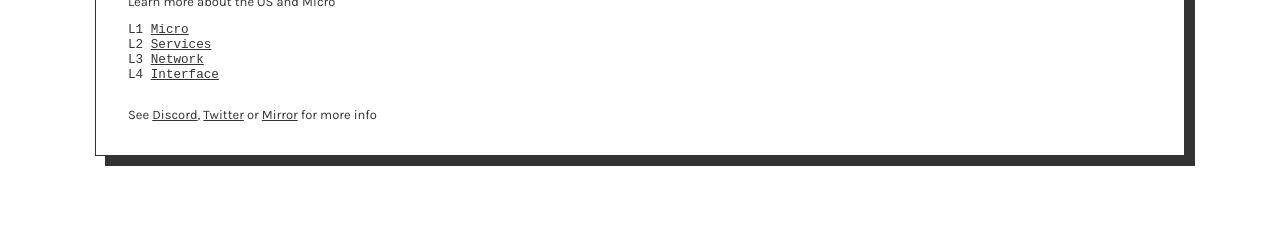
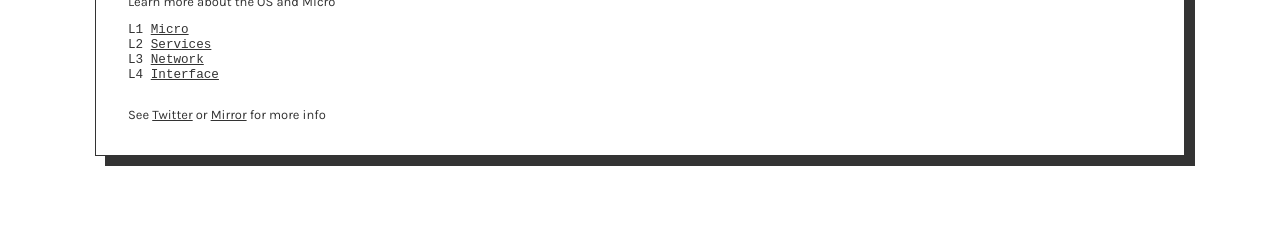
Before and after one commit to muxyz/website, a Jekyll site: the page built from index.md, in a window 1280 px wide. Shown: the part 812-1055 px from the top of the page. Built offline with Jekyll 4.4.1, drawn with Linux system fonts in a browser that asks for light colours.

Commit message:
Update index.md

```diff
--- a/index.md
+++ b/index.md
@@ -87,6 +87,6 @@
 </ul>
 
 <footer>
-See <a href="https://discord.gg/XNajyvr5Gj">Discord</a>, <a href="https://twitter.com/mudotxyz">Twitter</a>
+See <a href="https://twitter.com/mudotxyz">Twitter</a>
   or <a href="https://mirror.xyz/0x95A522981D68213E6F2190e187d42f9e53EE0873">Mirror</a> for more info
 </footer>
```
